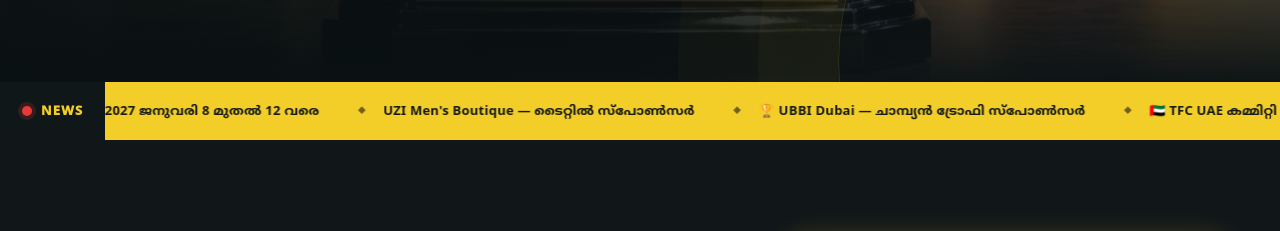
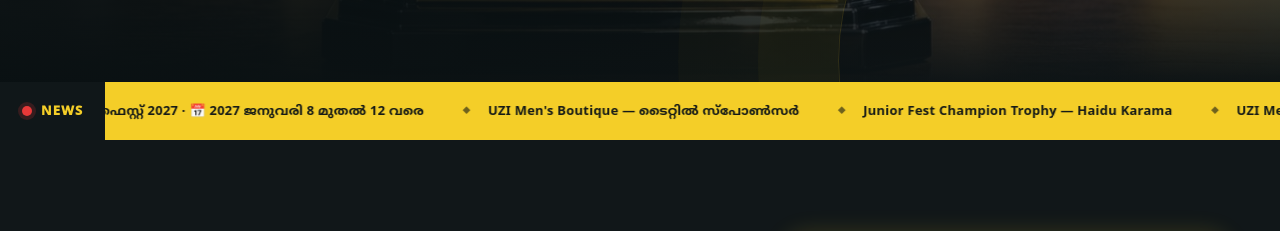
Before and after one commit to bandiyodtfc/Bandiyod-tfc-website-, a plain HTML site: page index.html in a window 1280 px wide. Shown: the part 901-1132 px from the top of the page. Drawn offline with Linux system fonts and the light colour scheme; no server answers.

Commit message:
Update index.html

```diff
--- a/index.html
+++ b/index.html
@@ -478,7 +478,9 @@
           <span data-i18n="tickerDate">📅 8–12 January 2027</span>
           <span data-i18n="tickerUzi">UZI Men's Boutique — Title Sponsor</span>
           <span data-i18n="tickerUbbi">🏆 UBBI Dubai — Champion Trophy Sponsor</span>
-          <span data-i18n="tickerUae">🇦🇪 TFC UAE കമ്മിറ്റി</span>
+          <span data-i18n="tickerUzi">UZI Men's Boutique — Title Sponsor</span>
+          <span data-i18n="juniorChampionTitle">Junior Fest Champion Trophy — Haidu Karama</span>
+          <span data-i18n="tickerUzi">UZI Men's Boutique — Title Sponsor</span>
           <span data-i18n="tickerMotto">ONE TEAM ONE DREAM</span>
         </div>
         <div class="news-ticker-copy" aria-hidden="true">
@@ -486,7 +488,9 @@
           <span data-i18n="tickerDate">📅 8–12 January 2027</span>
           <span data-i18n="tickerUzi">UZI Men's Boutique — Title Sponsor</span>
           <span data-i18n="tickerUbbi">🏆 UBBI Dubai — Champion Trophy Sponsor</span>
-          <span data-i18n="tickerUae">🇦🇪 TFC UAE കമ്മിറ്റി</span>
+          <span data-i18n="tickerUzi">UZI Men's Boutique — Title Sponsor</span>
+          <span data-i18n="juniorChampionTitle">Junior Fest Champion Trophy — Haidu Karama</span>
+          <span data-i18n="tickerUzi">UZI Men's Boutique — Title Sponsor</span>
           <span data-i18n="tickerMotto">ONE TEAM ONE DREAM</span>
         </div>
         </div>
@@ -712,7 +716,7 @@
         membersLabel:'അംഗങ്ങൾക്കായി',membersTitle:'നിങ്ങളുടെ മെമ്പർഷിപ്പ് വിവരങ്ങൾ ഇവിടെ',membersBody:'Google അക്കൗണ്ട് ഉപയോഗിച്ച് ലോഗിൻ ചെയ്യാം. അഡ്മിൻ അംഗീകരിച്ച അംഗങ്ങൾക്ക് പ്രൊഫൈലും പേയ്‌മെന്റ് ചരിത്രവും കാണാം.',fees:'അംഗത്വ ഫീസ്: ₹50 / മാസം · ₹600 / വർഷം',payMembership:'💳 മെമ്പർഷിപ്പ് അടയ്ക്കുക',openPortal:'മെമ്പർ ലോഗിൻ തുറക്കുക',
         festBadge:'🏆 12-ാം പതിപ്പ് · ഉടൻ വരുന്നു',festIntro:'TFC Arts & Sports Club Bandiyod അവതരിപ്പിക്കുന്ന അഞ്ചുദിവസത്തെ കായികമേള.',festDate:'ജനുവരി 8, 9, 10, 11, 12 — 2027',festDateLabel:'പരിപാടി നടക്കുന്ന ദിവസങ്ങൾ',festVenueLabel:'വേദി',festSports:'ഫുട്ബോൾ · ക്രിക്കറ്റ് · വോളിബോൾ · വടംവലി',festSportsLabel:'മത്സര ഇനങ്ങൾ',titleSponsor:'ടൈറ്റിൽ സ്പോൺസർ',seePoster:'സ്പോൺസർ പോസ്റ്റർ കാണുക',festTimeNote:'മത്സരങ്ങളുടെ കൃത്യമായ സമയക്രമം പിന്നീട് അറിയിക്കും.',
                 feedNote:'പോസ്റ്റുകൾ ഈ ഭാഗത്ത് മാത്രം മാറിമാറി കാണും · 2027 ജനുവരി 12 വരെ',updatesLabel:'ക്ലബ് വാർത്തകൾ',updatesTitle:'അറിയിപ്പുകൾ',updatesCardTitle:'ഔദ്യോഗിക അറിയിപ്പുകൾ',updatesCardBody:'പുതിയ വാർത്തകളും ക്ലബ് അറിയിപ്പുകളും ഇവിടെ ഉടൻ പ്രസിദ്ധീകരിക്കും.',
-        tickerFest:'🏆 ബണ്ടിയോട് ഗെയിംസ് ഫെസ്റ്റ് 2027',tickerDate:'📅 2027 ജനുവരി 8 മുതൽ 12 വരെ',tickerUzi:'UZI Men\'s Boutique — ടൈറ്റിൽ സ്പോൺസർ',tickerUbbi:'🏆 UBBI Dubai — ചാമ്പ്യൻ ട്രോഫി സ്പോൺസർ',tickerUae:'🇦🇪 TFC UAE കമ്മിറ്റി',tickerMotto:'ONE TEAM ONE DREAM',
+        tickerFest:'🏆 ബണ്ടിയോട് ഗെയിംസ് ഫെസ്റ്റ് 2027',tickerDate:'📅 2027 ജനുവരി 8 മുതൽ 12 വരെ',tickerUzi:'UZI Men\'s Boutique — ടൈറ്റിൽ സ്പോൺസർ',tickerUbbi:'🏆 UBBI Dubai — ചാമ്പ്യൻ ട്രോഫി സ്പോൺസർ',tickerMotto:'ONE TEAM ONE DREAM',
         championNewsTag:'🏆 ചാമ്പ്യൻ ട്രോഫി',championNewsTitle:'Champion Trophy സ്പോൺസർ — UBBI Dubai',championNewsBody:'Bandiyod Games Fest 2027-ന്റെ Champion Trophy സ്പോൺസർ ചെയ്യുന്ന UBBI Dubai (TFC UAE President)-ന് TFC Bandiyod-ന്റെ ഹൃദയം നിറഞ്ഞ നന്ദി.',championNewsOpen:'പോസ്റ്റർ കാണുക ↗',juniorChampionTag:'🏅 ജൂനിയർ ഫെസ്റ്റ്',juniorChampionTitle:'Junior Fest Champion Trophy — Haidu Karama',juniorChampionBody:'Bandiyod Games Fest 2027-ന്റെ Junior Fest Champion Trophy സ്പോൺസർ ചെയ്യുന്ന Haidu Karama-യ്ക്ക് TFC Bandiyod-ന്റെ ഹൃദയം നിറഞ്ഞ നന്ദി.',juniorChampionOpen:'പോസ്റ്റർ കാണുക ↗',
         contactLabel:'ബന്ധപ്പെടുക',contactTitle:'ഞങ്ങളുമായി ബന്ധപ്പെടാം',contactBody:'TFC Bandiyod സംബന്ധിച്ച വിവരങ്ങൾക്കും അന്വേഷണങ്ങൾക്കും ഇമെയിൽ വഴിയോ Instagram വഴിയോ ബന്ധപ്പെടാം.',rights:'എല്ലാ അവകാശങ്ങളും നിക്ഷിപ്തം.'
       },
@@ -729,7 +733,7 @@
         membersLabel:'For members',membersTitle:'Your membership, in one place',membersBody:'Sign in with Google. Admin-approved members can access their profile and payment history.',fees:'Membership fee: ₹50 / month · ₹600 / year',payMembership:'💳 Pay Membership',openPortal:'Open Member Login',
         festBadge:'🏆 12th Edition · Coming Soon',festIntro:'Five days of sports presented by TFC Arts & Sports Club Bandiyod.',festDate:'January 8, 9, 10, 11 & 12, 2027',festDateLabel:'Fest dates',festVenueLabel:'Venue',festSports:'Football · Cricket · Volleyball · Tug of War',festSportsLabel:'Sports',titleSponsor:'Title Sponsor',seePoster:'View sponsor poster',festTimeNote:'Detailed match timings will be announced later.',
                 feedNote:'Posts rotate inside this panel until 12 January 2027',updatesLabel:'Club news',updatesTitle:'Latest Updates',updatesCardTitle:'Official Announcements',updatesCardBody:'Club news and official announcements will be published here soon.',
-        tickerFest:'🏆 Bandiyod Games Fest 2027',tickerDate:'📅 8–12 January 2027',tickerUzi:'UZI Men\'s Boutique — Title Sponsor',tickerUbbi:'🏆 UBBI Dubai — Champion Trophy Sponsor',tickerUae:'🇦🇪 TFC UAE Committee',tickerMotto:'ONE TEAM ONE DREAM',
+        tickerFest:'🏆 Bandiyod Games Fest 2027',tickerDate:'📅 8–12 January 2027',tickerUzi:'UZI Men\'s Boutique — Title Sponsor',tickerUbbi:'🏆 UBBI Dubai — Champion Trophy Sponsor',tickerMotto:'ONE TEAM ONE DREAM',
         championNewsTag:'🏆 Champion Trophy',championNewsTitle:'Champion Trophy Sponsor — UBBI Dubai',championNewsBody:'Heartfelt thanks from TFC Bandiyod to UBBI Dubai (TFC UAE President) for sponsoring the Champion Trophy at Bandiyod Games Fest 2027.',championNewsOpen:'View poster ↗',juniorChampionTag:'🏅 Junior Fest',juniorChampionTitle:'Junior Fest Champion Trophy — Haidu Karama',juniorChampionBody:'Heartfelt thanks from TFC Bandiyod to Haidu Karama for sponsoring the Junior Fest Champion Trophy at Bandiyod Games Fest 2027.',juniorChampionOpen:'View poster ↗',
         contactLabel:'Get in touch',contactTitle:'Contact Us',contactBody:'For club information and enquiries, connect with TFC Bandiyod by email or Instagram.',rights:'All rights reserved.'
       }
@@ -885,6 +889,57 @@
       });
       showPost(0,false);
     })();
+    // Dynamic RUNNING NEWS: read the public post cards already supplied by
+    // tfc-home-posts.js. The UAE committee section is NOT touched.
+    // The title sponsor is repeated between every announcement.
+    (function initTfcRunningNews(){
+      const track=document.querySelector('.news-ticker-track');
+      const postFeed=document.getElementById('tfcPostFeed');
+      if(!track || !postFeed)return;
+      const maxRecentPosts=10;
+      function renderNews(){
+        const lang=document.documentElement.lang==='en'?'en':'ml';
+        const t=translations[lang];
+        const sponsor=t.tickerUzi;
+        const newLabel=lang==='ml'?'📢 പുതിയ പോസ്റ്റ്: ':'📢 New post: ';
+        const normalize=value=>String(value||'').replace(/\s+/g,' ').trim();
+        const shorten=(value,length)=>value.length>length?value.slice(0,length-1).trimEnd()+'…':value;
+        const fresh=[...postFeed.querySelectorAll('.tfc-live-post')]
+          .slice(0,maxRecentPosts).map(node=>{
+            const title=normalize(node.dataset.livePostTitle||node.querySelector('h3')?.textContent);
+            const description=normalize(node.querySelector('.news-feature-copy p')?.textContent);
+            if(!title)return '';
+            return newLabel+shorten(title,100)+(description?' — '+shorten(description,120):'');
+          }).filter(Boolean);
+        const base=[
+          t.tickerFest+' · '+t.tickerDate,
+          t.juniorChampionTitle,
+          t.championNewsTitle,
+          t.tickerMotto
+        ];
+        // Sponsor appears before the first item and after every item in the loop.
+        const announcements=[sponsor];
+        for(const story of [...fresh,...base])announcements.push(story,sponsor);
+        const fragment=document.createDocumentFragment();
+        for(let copy=0;copy<2;copy++){
+          const group=document.createElement('div');
+          group.className='news-ticker-copy';
+          if(copy===1)group.setAttribute('aria-hidden','true');
+          for(const item of announcements){
+            const span=document.createElement('span');
+            span.textContent=item;
+            group.append(span);
+          }
+          fragment.append(group);
+        }
+        track.replaceChildren(fragment);
+        // Keep the horizontal movement readable as the daily news list grows.
+        track.style.animationDuration=Math.min(150,Math.max(34,announcements.length*4.5))+'s';
+      }
+      postFeed.addEventListener('tfc:posts-updated',renderNews);
+      langBtn.addEventListener('click',renderNews);
+      renderNews();
+    })();
     document.getElementById('year').textContent=new Date().getFullYear();
   </script>
   <script type="module" src="./tfc-home-posts.js"></script>
```
